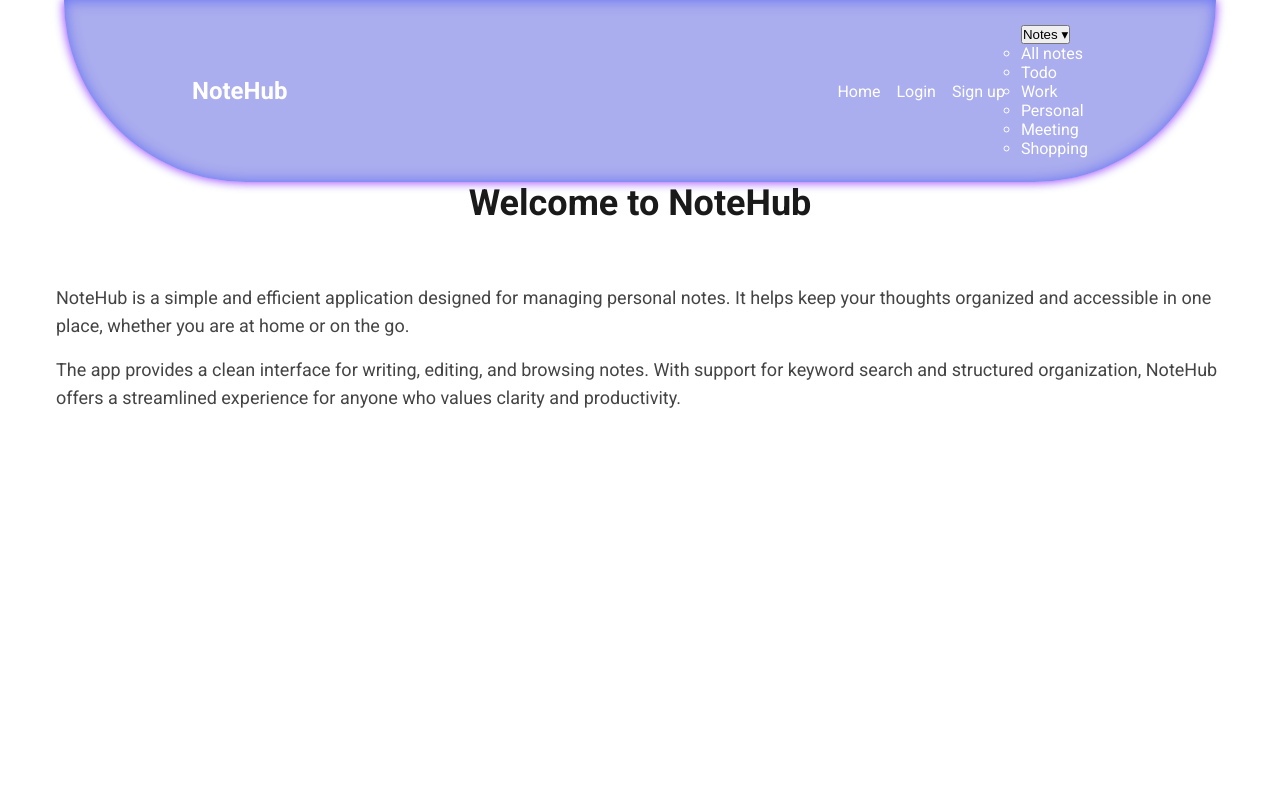
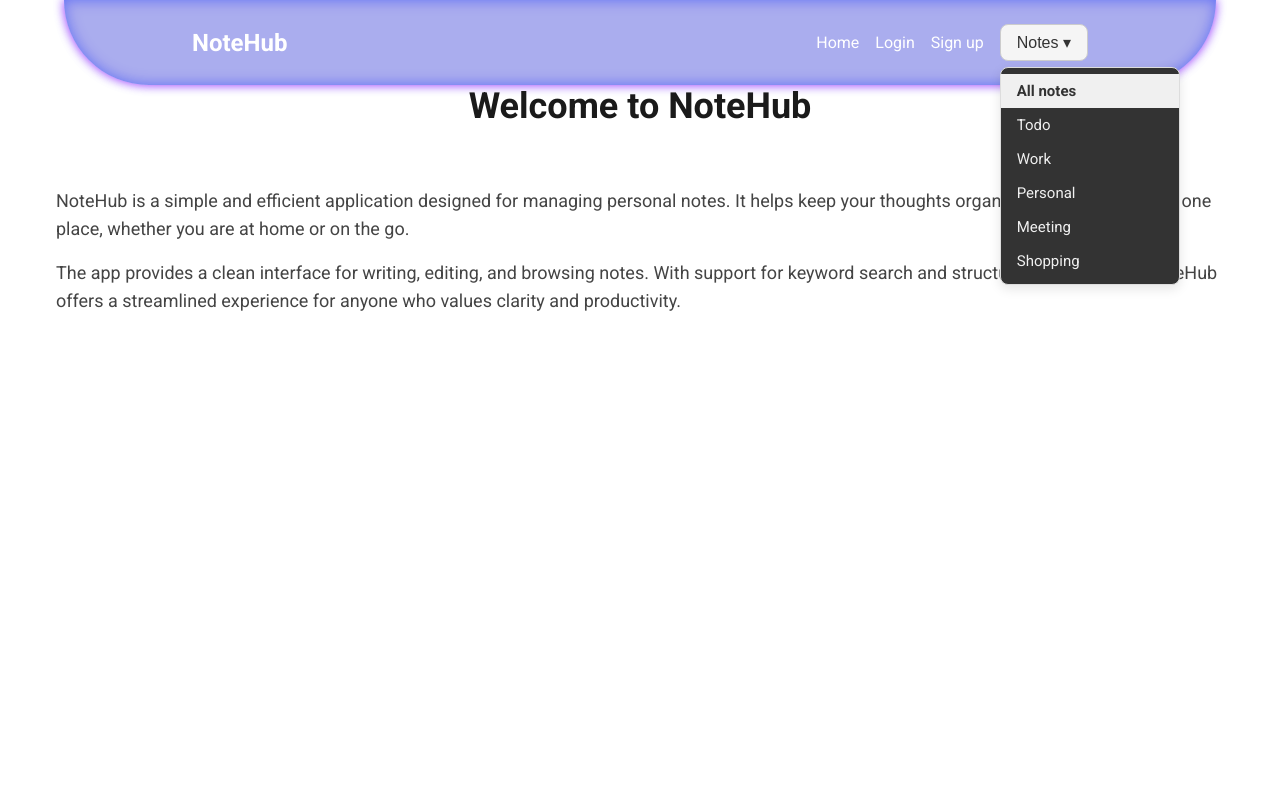
Before and after one commit to narozhniakmarian/09-auth, a Next.js app: page / in a window 1280 px wide. Both pictures are taken after a click on the button "Notes ▾". Shown: the top 800 px of the page. Built offline with nearby package versions, Linux system fonts and the light colour scheme; no server answers.

Commit message:
Update TagsMenu.tsx

```diff
--- a/components/TagsMenu/TagsMenu.tsx
+++ b/components/TagsMenu/TagsMenu.tsx
@@ -79,27 +79,29 @@ const TagsMenu = ({ onNavigate }: TagsMenuProps) => {
   };
 
   return (
-    <div ref={containerRef} >
+    <div ref={containerRef} className={css.menuContainer}>
       <button
         type="button"
-
+        className={css.menuButton}
         aria-haspopup="menu"
         aria-expanded={isOpen}
         onClick={handleToggle}
       >
         Notes ▾
       </button>
-      <ul  role="menu" hidden={!isOpen}>
+      <ul className={css.menuList} role="menu" hidden={!isOpen}>
         {TAG_OPTIONS.map(({ label, value }) => {
           const href = getHrefForTag(value);
           const isActive = value === activeTag;
 
           return (
-            <li key={value} role="none">
+            <li key={value} className={css.menuItem} role="none">
               <Link
                 href={href}
                 role="menuitem"
-
+                className={`${css.menuLink}${
+                  isActive ? ` ${css.activeLink}` : ""
+                }`}
                 onClick={handleNavigate}
               >
                 {label}
```
